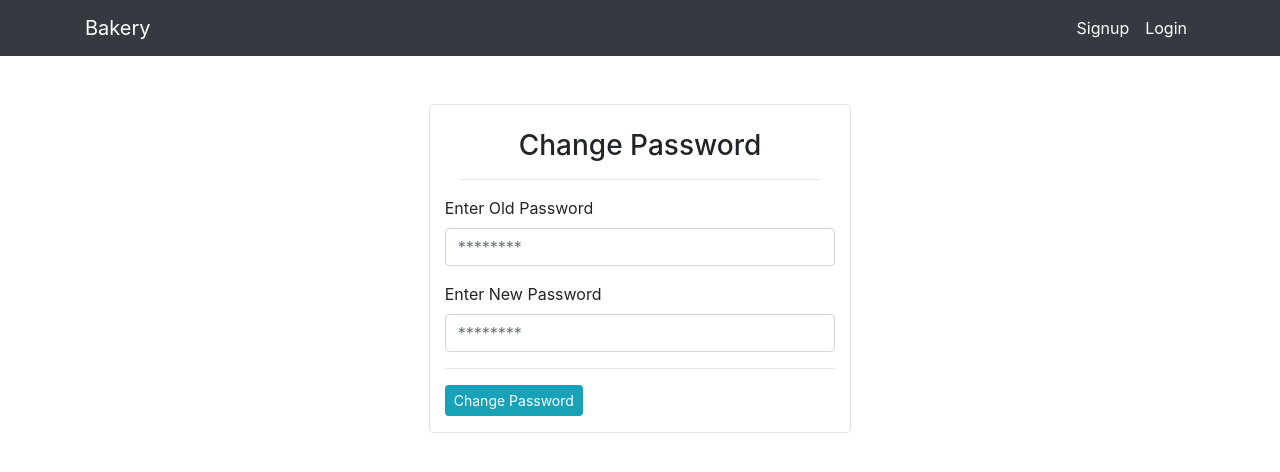
After one commit to adityakandya/Bakery_Management_Python, a Django app: page /change_password/ in a window 1280 px wide. The commit adds this page. Shown: the top 472 px of the page. Run offline with Django 3.2, Linux system fonts and the light colour scheme.

Commit message:
Added Change Password Functionality

```diff
--- /dev/null
+++ b/Bakery/Views/changepassword.py
@@ -0,0 +1,22 @@
+from django.shortcuts import render, redirect
+from Bakery import models
+from django.contrib.auth.hashers import make_password, check_password
+from django.views import View
+
+class ChangePassword(View):
+	def get(self, request):
+		return render(request, 'Bakery/change_password.html')
+
+	def post(self, request):
+		old_password = request.POST.get('oldpassword')
+		new_password = request.POST.get('newpassword')
+
+		email = request.session.get('customer_email')
+		customer = models.Customer.get_by_email(email)
+
+		if check_password(old_password, customer.password):
+			customer.password = make_password(new_password)
+			customer.save()
+			return redirect('Bakery-profile')
+		else:
+			return render(request, 'Bakery/change_password.html', {'error':'Old Password is incorrect!'})
--- a/Bakery/Views/editprofile.py
+++ b/Bakery/Views/editprofile.py
@@ -1,12 +1,10 @@
 from django.shortcuts import render, redirect
 from Bakery import models
-from django.contrib.auth.hashers import make_password, check_password
 from django.views import View
 
 class EditProfile(View):
 	def get(self, request):
 		email = request.session.get('customer_email')
-		print(email)
 		customer = models.Customer.get_by_email(email)
 		first_name = customer.first_name
 		last_name = customer.last_name
--- a/Bakery/urls.py
+++ b/Bakery/urls.py
@@ -1,5 +1,5 @@
 from django.urls import path
-from Bakery.Views import views, login, signup, cart,checkout, pass_reset, editprofile
+from Bakery.Views import views, login, signup, cart,checkout, pass_reset, editprofile, changepassword
 
 urlpatterns = [
 	path('', views.Index.as_view(), name='Bakery-index'),
@@ -16,6 +16,7 @@ urlpatterns = [
 	path('password_reset_check/', pass_reset.PasswordResetCheck.as_view(), name='password_reset_check'),
 	path('verify_user/', pass_reset.VerifyUser.as_view(), name='verify_user'),
 	path('verify_check/', pass_reset.VerifyCheck.as_view(), name='verify_check'),
-	path('edit_profile/', editprofile.EditProfile.as_view(), name = 'Bakery-editprofile')
+	path('edit_profile/', editprofile.EditProfile.as_view(), name = 'Bakery-editprofile'),
+	path('change_password/', changepassword.ChangePassword.as_view(), name = 'Bakery-changepassword'),
 
 ]
--- /dev/null
+++ b/templates/Bakery/change_password.html
@@ -0,0 +1,53 @@
+{%extends 'Partials/base.html'%}
+
+{%block title%}Change Password{%endblock%}
+
+{% block content %}
+
+  <div class="container mt-4">
+
+    <div class="p-4 m-4">
+
+
+        <div class="col-lg-5 rounded mx-auto border pt-4">
+            <div class="text-center col">
+            <h3>Change Password</h3>
+            <hr>
+            </div>
+            <form action="" method="POST">
+
+                {% csrf_token %}
+
+                {% if error%}
+                <div class="alert alert-danger" role="alert">
+                    {{error}}
+                </div>
+                {% endif %}
+
+                <!-- old_password -->
+                <div class="form-group">
+                    <label for="">Enter Old Password</label>
+                    <input required type="password" name="oldpassword"
+                     id="" class="form-control"
+                     placeholder="********">
+                </div>
+
+                 <!-- new_password -->
+                <div class="form-group">
+                    <label for="">Enter New Password</label>
+                    <input required type="password" name="newpassword"
+                     id="" class="form-control"
+                     placeholder="********">
+                </div>
+
+                <hr>
+                <div class="form-group">
+                    <input class="btn btn-sm btn-info" type="submit" value="Change Password">
+                </div>
+
+
+            </form>
+        </div>
+    </div>
+</div>
+{%endblock%}
--- a/templates/Bakery/profile.html
+++ b/templates/Bakery/profile.html
@@ -10,7 +10,8 @@
         <table class="table">
             <thead>
                 <thead>
-                    <a class="btn btn-info btn-sm float-right" href="{% url 'Bakery-editprofile' %}">Edit Profile</a>
+                    <a class="btn btn-info btn-sm float-left " href="{% url 'Bakery-editprofile' %}">Edit Profile</a>
+                    <a class="btn btn-info btn-sm float-right " href="{% url 'Bakery-changepassword' %}">Change Password</a>
                     <hr>
                  </thead>
                 <tr>
```
Also changed, not shown: db.sqlite3.
